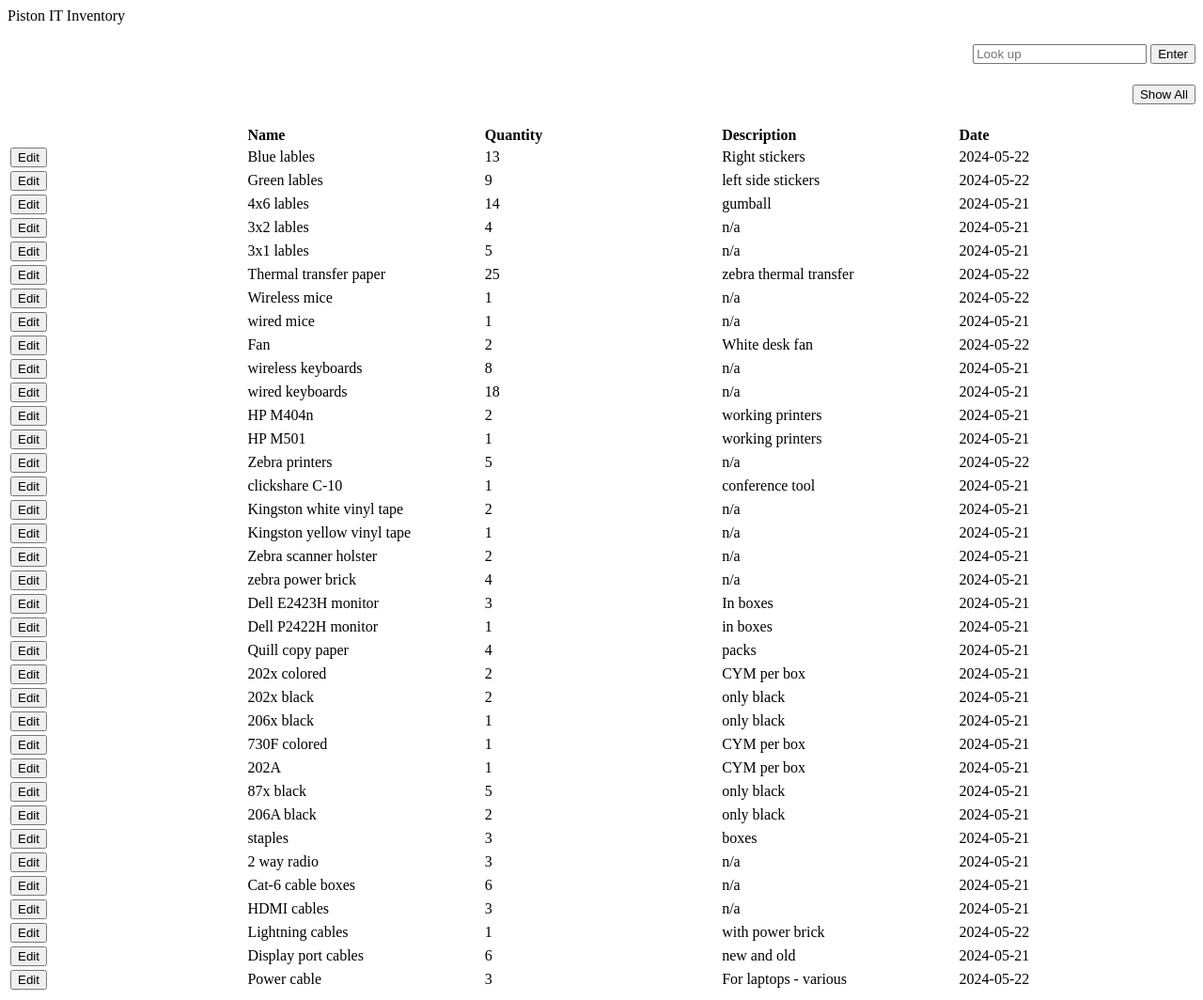
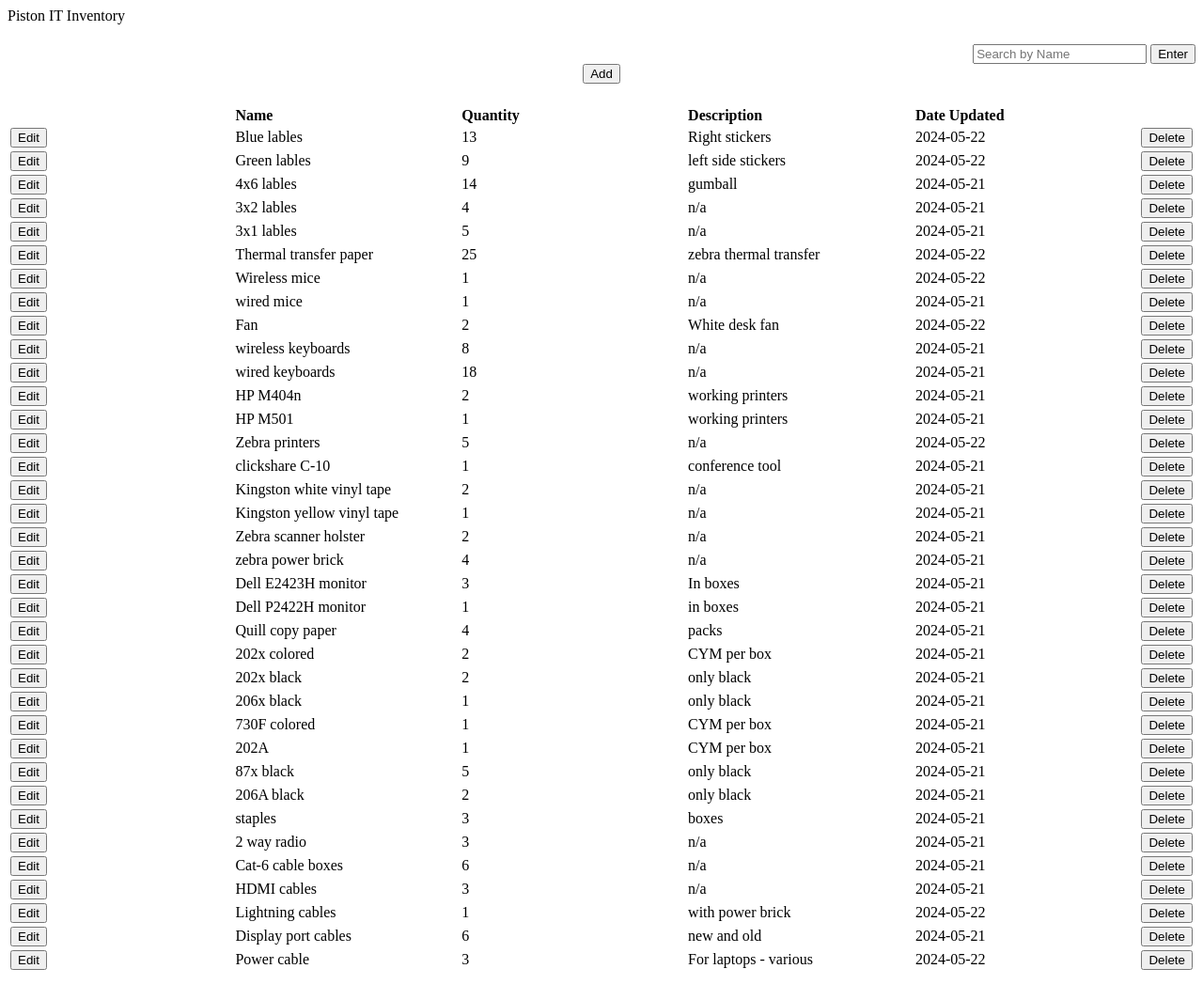
Before and after one commit to aliburkemper12/inventory-system-piston, a Flask app: page / in a window 1280 px wide. Shown: the whole page at 94% size. After the commit the page ends 1032 px from the top, so only its background shows below. Run offline with Flask 3, Linux system fonts and the light colour scheme; data comes from the database, SQL or seed files in the repository; both versions use the stored data as it was after the commit.

Commit message:
add and delete implemented

```diff
--- a/src/fakemain.py
+++ b/src/fakemain.py
@@ -1,5 +1,6 @@
 import sqlite3
 import inventory
+from datetime import date
 from flask import Flask, render_template, request, jsonify, flash, redirect
 
 app = Flask(__name__)
@@ -17,7 +18,6 @@
     conn = get_db_connection()
     cursor = conn.cursor()
     if request.method == "POST":
-        print('post')
         name = request.form.get("fname")
         data = cursor.execute('SELECT * FROM item WHERE name = ?', (name,)).fetchall()
 
@@ -28,21 +28,59 @@
 
     return render_template("index.html", data=data)
 
+@app.route('/delete', methods=["GET", "POST"])
+def delete():
+    print('in delete')
+    conn = get_db_connection()
+    cursor = conn.cursor()
+    name = request.form["name"]
+
+    #delete
+    command = 'DELETE FROM item WHERE name = ?'
+    cursor.execute(command, (name,))
+    conn.commit()
+
+    data = cursor.execute('SELECT * FROM item').fetchall()
+    conn.close()
+
+    return render_template("index.html", data=data)
+
+@app.route('/add', methods=["GET", "POST"])
+def add():
+    if request.method == "POST":
+        print('in add')
+        conn = get_db_connection()
+        cursor = conn.cursor()
+        new_name = request.form.get("new_name")
+        new_quant = request.form.get("new_quant")
+        new_desc = request.form.get("new_desc")
+
+        if new_name and new_quant and new_desc:
+            command = 'INSERT INTO item VALUES (?, ?, ?, ?)'
+            cursor.execute(command, (new_name, new_quant, new_desc, str(date.today())))
+            conn.commit()
+            data = cursor.execute('SELECT * FROM item').fetchall()
+            conn.close()
+
+            return render_template("index.html", data=data)
+
+
+
+    return render_template("add.html")
+
 @app.route('/edit', methods=["GET", "POST"])
 def edit():
     conn = get_db_connection()
     cursor = conn.cursor()
     name = request.form["name"]
 
-    print(name)
     data = cursor.execute('SELECT * FROM item WHERE name = ?', (name,)).fetchall()
-
     conn.close()
 
     return render_template("edit.html", data=data)
 
-@app.route("/ajax_edit_n", methods=["POST"])
-def ajax_edit_n():
+@app.route("/field_edit", methods=["POST"])
+def field_edit():
     data = {}
     conn = get_db_connection()
     cursor = conn.cursor()
@@ -52,24 +90,25 @@
     new_desc = request.form.get("new_desc")
 
     if new_name != "":
-        print('doing new name:')
         command = 'UPDATE item SET name = ? WHERE name = ?;'
         cursor.execute(command, (new_name, name))
         conn.commit()
         name = new_name
 
     if new_quant != "":
-        print('doing new quant:')
         command = 'UPDATE item SET quantity = ? WHERE name = ?;'
         cursor.execute(command, (new_quant, name))
         conn.commit()
 
     if new_desc != "":
-        print('doing new desc:')
         command = 'UPDATE item SET description = ? WHERE name = ?;'
         cursor.execute(command, (new_desc, name))
         conn.commit()
 
+    if new_name or new_quant or new_desc:
+        command = 'UPDATE item SET date = ? WHERE name = ?;'
+        cursor.execute(command, (str(date.today()), name))
+        conn.commit()
     data = cursor.execute('SELECT * FROM item WHERE name = ?', (name,)).fetchall()
     conn.close()
     return render_template("edit.html", data=data)
--- a/src/inventory.py
+++ b/src/inventory.py
@@ -33,6 +33,11 @@
   cur.execute(command, (name, quantity, description, str(date.today())))
   conn.commit()
 
+def update_time(conn, name):
+    command = 'UPDATE item SET date = ? WHERE name = ?;'
+    cursor.execute(command, (str(date.today()), name))
+    conn.commit()
+
 def find(conn, name):
     records = cursor.execute('SELECT * FROM item WHERE name = ?', (name,))
     for row in records:
--- a/src/templates/index.html
+++ b/src/templates/index.html
@@ -5,16 +5,17 @@
 <html>
     <body>
         Piston IT Inventory
-        <h4 align="right">
-            <form action="{{ url_for("index")}}" method="post">
-            <input type="text" id="locate" name="fname" placeholder="Look up">
-            <button type="submit">Enter</button>
-            </form>
-        </h4>
-       <h4 align="right">
-            <form action="{{url_for("index")}}">
-            <button type="submit">Show All</button>
-            </form>
+        <h4>
+            <div align="right">
+                <form action="{{ url_for("index")}}" method="post">
+                <input type="text" id="locate" name="fname" placeholder="Search by Name">
+                <button type="submit">Enter</button>
+                </form>
+            </div>
+            <div align="center">
+                <form action="{{ url_for("add")}}">
+                <button type="submit">Add</button>
+            </div>
         </h4>
         <table style="width:100%">
             <tr>
@@ -22,16 +23,20 @@
                 <th width="20%" align="left">Name</th>
                 <th width="20%" align="left">Quantity</th>
                 <th width="20%" align="left">Description</th>
-                <th width="20%" align="left">Date</th>
+                <th width="20%" align="left">Date Updated</th>
             </tr>
             {%for item in data%}
             <tr>
                 <form action="{{ url_for("edit")}}" method="post">
                 <td width="20%"><button type="submit">Edit</button></td>
-                <td width="20%"><input type="hidden" name="name" value="{{ item[0] }}">{{ item[0] }}</td>
+                <form id="name" method="post">
+                <td width="20%"><input type="hidden" name="name" value="{{ item[0] }}">{{ item[0] }}</td></form>
                 <td width="20%">{{ item[1] }}</td>
                 <td width="20%">{{ item[2] }}</td>
                 <td width="20%">{{ item[3] }}</td></form>
+                <form action="{{ url_for("delete")}}" method="post">
+                <input type="hidden" name="name" value="{{ item[0] }}">
+                <td width="20%"><button type="submit">Delete</button></td></form>
             </tr>
             {%endfor%}
         </table>
```
Also changed, not shown: src/templates/add.html (added, +27 -0 lines), src/templates/edit.html (+19 -19 lines), src/inventory.db.
